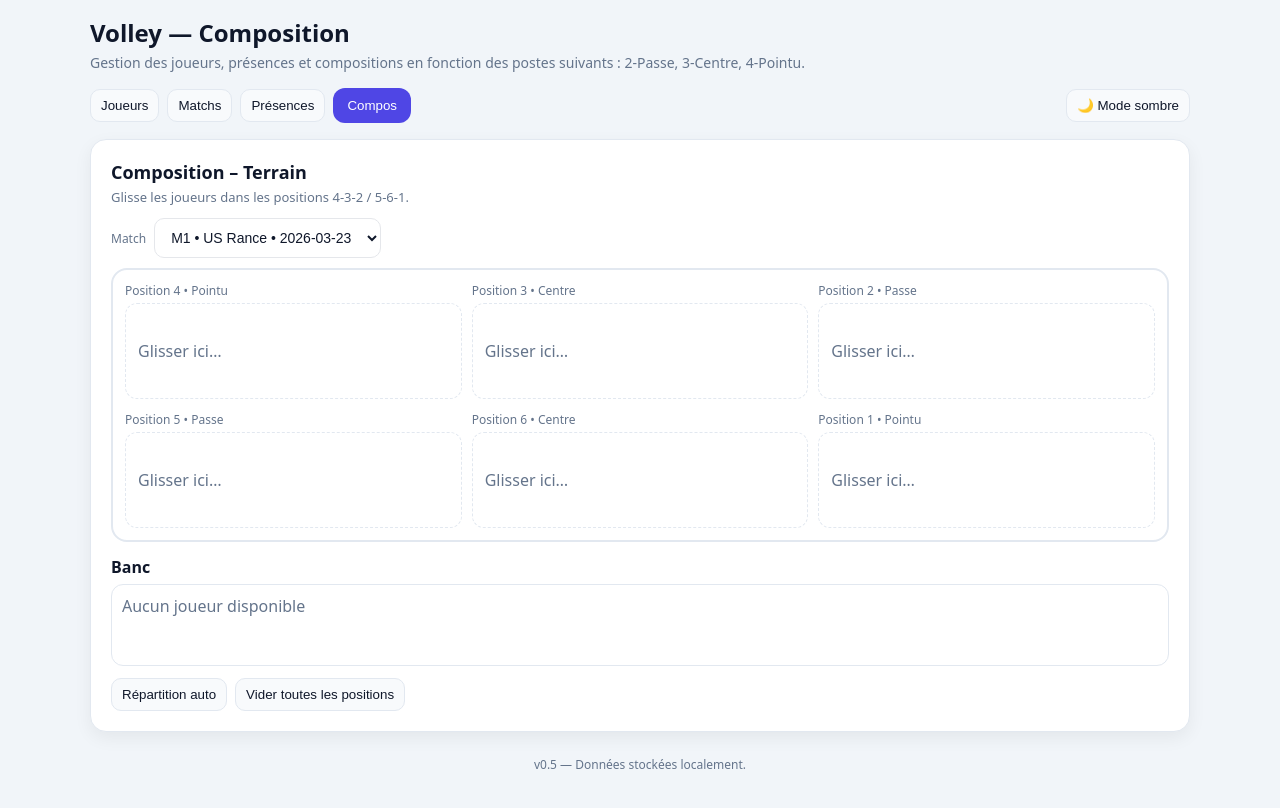
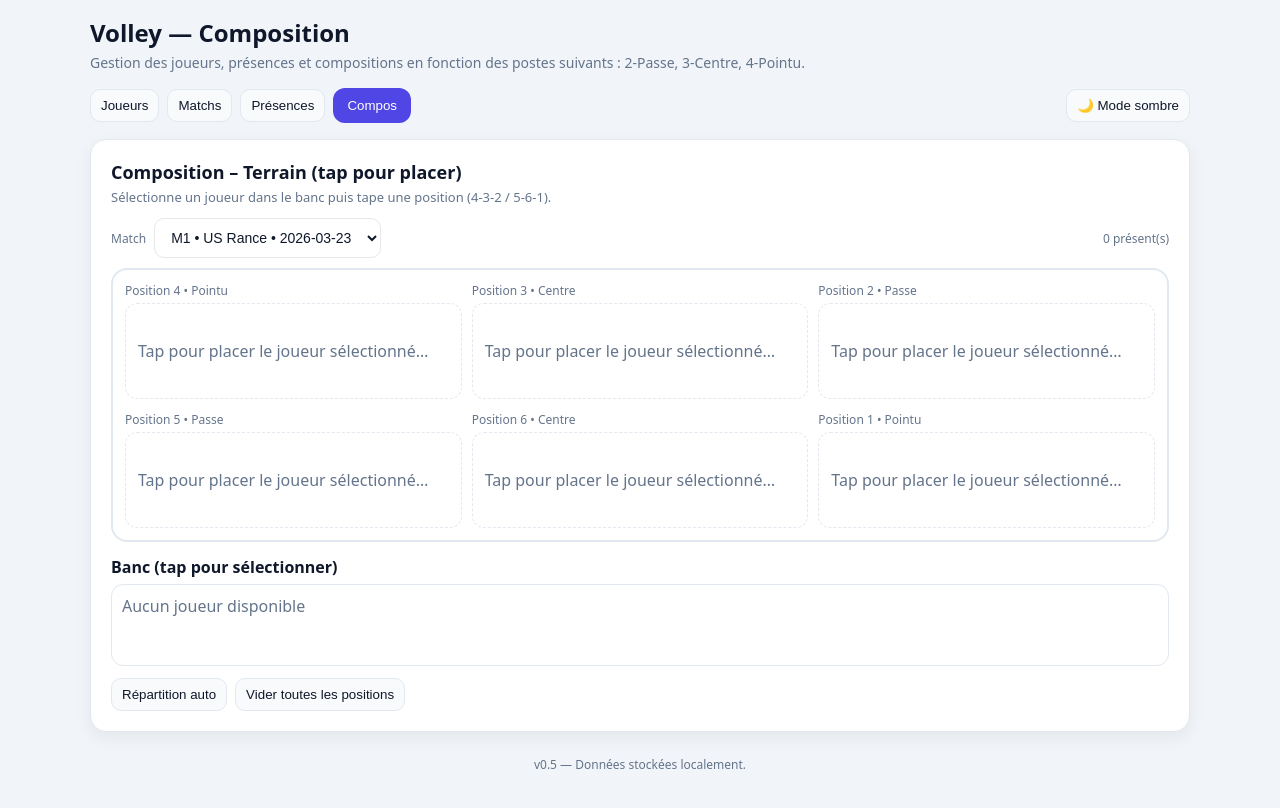
Before and after one commit to Soothsayerus/volley-compo, a React (Vite) app: page / in a window 1280 px wide. Both pictures are taken after a click on the button "Compos". Shown: the top 808 px of the page. Built offline with nearby package versions, Linux system fonts and the light colour scheme.

Commit message:
Drag & Drop V5

```diff
--- a/src/App.tsx
+++ b/src/App.tsx
@@ -906,12 +906,15 @@ const PresencesSection = () => {
   );
 };
 /* ================================
-   Onglet COMPOS — Terrain Drag & Drop (corrigé)
+   Onglet COMPOS — Sélection Banc → Tap Position (mobile-friendly)
+   Lignes : 4‑3‑2 (haut) / 5‑6‑1 (bas)
+   Rôles : 2&5 = Passe, 1&4 = Pointu, 3&6 = Centre
+   1 joueur max par case
 ==================================*/
 const LineupSection = () => {
   const lineup = currentLineup!;
 
-  // === Rôles corrigés ===
+  // Rôles par zone (corrigé selon ta demande)
   const ROLE_BY_ZONE: Record<1|2|3|4|5|6, Position> = {
     2: "2 - Passe",
     5: "2 - Passe",
@@ -925,69 +928,72 @@ const LineupSection = () => {
   const TOP_ROW: (1|2|3|4|5|6)[]    = [4, 3, 2];
   const BOTTOM_ROW: (1|2|3|4|5|6)[] = [5, 6, 1];
 
+  // Récup slot par zone
   const getSlot = (zone: 1|2|3|4|5|6) =>
     lineup.slots.find(s => s.zone === zone) ?? { zone, playerId: undefined };
 
+  // Sélection courante (joueur choisi dans le banc)
+  const [selectedPlayerId, setSelectedPlayerId] = useState<string | null>(null);
+
+  // Joueurs “assignés” et “banc”
   const assignedIds = new Set(
     lineup.slots.map(s => s.playerId).filter(Boolean) as string[]
   );
-
   const benchPlayers = presentPlayers.filter(p => !assignedIds.has(p.id));
 
-  // === DRAG & DROP ===
-  const onDragStartPlayer = (e: React.DragEvent, playerId: string) => {
-    e.dataTransfer.setData("text/plain", playerId);
-    e.dataTransfer.effectAllowed = "move";
-  };
-  const onDragOverAllow = (e: React.DragEvent) => e.preventDefault();
+  // Indication : le joueur “match” le rôle attendu par zone ?
+  const matchesRole = (p: Player, z: 1|2|3|4|5|6) =>
+    [p.pos1, p.pos2, p.pos3].includes(ROLE_BY_ZONE[z]);
 
-  const assignPlayerToZone = (playerId: string, zone: 1|2|3|4|5|6) => {
+  // Placer un joueur dans une zone (retire d’abord toute précédente affectation)
+  const placeSelectedInZone = (zone: 1|2|3|4|5|6) => {
+    if (!selectedPlayerId) return;
+
     const plannedPos = ROLE_BY_ZONE[zone];
     updateLineup(l => {
+      // 1) Retire le joueur de sa zone actuelle (si déjà posé)
       let slots = l.slots.map(s =>
-        s.playerId === playerId ? { ...s, playerId: undefined } : s
+        s.playerId === selectedPlayerId ? { ...s, playerId: undefined } : s
       );
+
+      // 2) Si la zone ciblée est occupée, on renvoie l'occupant au banc (en le retirant seulement)
+      const current = slots.find(s => s.zone === zone);
+      if (current?.playerId && current.playerId !== selectedPlayerId) {
         slots = slots.map(s =>
-        s.zone === zone ? { ...s, playerId, plannedPos } : s
+          s.zone === zone ? { ...s, playerId: undefined } : s
         );
+      }
+
+      // 3) Place le joueur sélectionné
+      slots = slots.map(s =>
+        s.zone === zone ? { ...s, playerId: selectedPlayerId, plannedPos } : s
+      );
+
       return { ...l, slots };
     });
+
+    // On peut garder la sélection active pour enchaîner plusieurs placements
+    // ou l'enlever pour éviter des “taps” involontaires. Ici je la garde active.
+    // Si tu préfères, dé-commente la ligne ci-dessous pour la vider après placement.
+    // setSelectedPlayerId(null);
   };
 
-  const clearZone = (zone: 1|2|3|4|5|6) =>
+  // Vider une zone → remet le joueur au banc
+  const clearZone = (zone: 1|2|3|4|5|6) => {
     updateLineup(l => ({
       ...l,
       slots: l.slots.map(s => s.zone === zone ? { ...s, playerId: undefined } : s)
     }));
-
-  const makeDropZone = (zone: 1|2|3|4|5|6) => (e: React.DragEvent) => {
-    e.preventDefault();
-    const id = e.dataTransfer.getData("text/plain");
-    if (id) assignPlayerToZone(id, zone);
   };
 
-  const dropToBench = (e: React.DragEvent) => {
-    e.preventDefault();
-    const id = e.dataTransfer.getData("text/plain");
-    if (!id) return;
-    updateLineup(l => ({
-      ...l,
-      slots: l.slots.map(s => s.playerId === id ? { ...s, playerId: undefined } : s)
-    }));
+  // Vider toutes les positions
+  const clearAll = () => {
+    updateLineup(l => ({ ...l, slots: l.slots.map(s => ({ ...s, playerId: undefined })) }));
   };
 
-  const matchesRole = (p: Player, z: number) =>
-    [p.pos1, p.pos2, p.pos3].includes(ROLE_BY_ZONE[z as 1|2|3|4|5|6]);
-
-  // === UTILITAIRES ===
-  const clearAll = () =>
-    updateLineup(l => ({
-      ...l,
-      slots: l.slots.map(s => ({ ...s, playerId: undefined }))
-    }));
-
+  // Répartition auto (pos1 en priorité puis pos2/pos3) dans l’ordre 4‑3‑2 / 5‑6‑1
   const autoDistribute = () => {
-    const order = [...TOP_ROW, ...BOTTOM_ROW];
+    const order: (1|2|3|4|5|6)[] = [...TOP_ROW, ...BOTTOM_ROW];
     const available = [...presentPlayers];
 
     const pick = (role: Position) => {
@@ -1006,21 +1012,19 @@ const LineupSection = () => {
     });
   };
 
-  // === STYLE ===
-  const court = {
+  // Styles
+  const court: React.CSSProperties = {
     border: `2px solid ${ui.colors.border}`,
     borderRadius: 16,
     padding: 12,
     background: ui.colors.cardBg
   };
-
-  const rowGrid = {
+  const rowGrid: React.CSSProperties = {
     display: "grid",
     gridTemplateColumns: "1fr 1fr 1fr",
     gap: 10
   };
-
-  const zoneBox = (alert = false) => ({
+  const zoneBox = (alert = false): React.CSSProperties => ({
     border: `1px dashed ${ui.colors.border}`,
     borderRadius: 12,
     padding: 12,
@@ -1029,30 +1033,24 @@ const LineupSection = () => {
     justifyContent: "space-between",
     alignItems: "center",
     background: alert ? "#fca5a520" : ui.colors.cardBg,
+    cursor: "pointer",
   });
-
-  const avatar = {
-    width: 26,
-    height: 26,
-    borderRadius: 999,
+  const avatar: React.CSSProperties = {
+    width: 26, height: 26, borderRadius: 999,
     background: ui.colors.avatarBg,
-    display: "flex",
-    justifyContent: "center",
-    alignItems: "center",
-    fontSize: 11,
-    fontWeight: 700,
-    color: ui.colors.avatarText
+    display: "flex", justifyContent: "center", alignItems: "center",
+    fontSize: 11, fontWeight: 700, color: ui.colors.avatarText
   };
-
-  const pill = {
-    display:"inline-flex",
-    alignItems:"center",
-    gap:6,
-    border:`1px solid ${ui.colors.border}`,
-    background: ui.colors.cardBg,
-    padding:"6px 10px",
-    borderRadius: 999,
-    cursor:"grab",
+  const benchPill: React.CSSProperties = {
+    display:"inline-flex", alignItems:"center", gap:6,
+    border:`1px solid ${ui.colors.border}`, background: ui.colors.cardBg,
+    padding:"8px 12px", borderRadius: 999,
+    cursor:"pointer",
+  };
+  const benchPillActive: React.CSSProperties = {
+    ...benchPill,
+    outline: `2px solid ${ui.colors.primary}`,
+    boxShadow: "0 0 0 2px rgba(0,0,0,0.05)",
   };
 
   const ZoneCell: React.FC<{ zone: 1|2|3|4|5|6 }> = ({ zone }) => {
@@ -1066,34 +1064,25 @@ const ZoneCell: React.FC<{ zone: 1|2|3|4|5|6 }> = ({ zone }) => {
           Position {zone} • {ROLE_BY_ZONE[zone].split(" - ")[1]}
         </div>
 
-      <div
-        style={zoneBox(!!p && !ok)}
-        onDragOver={onDragOverAllow}
-        onDrop={makeDropZone(zone)}
-      >
+        {/* Tap sur la case → place le joueur sélectionné si présent */}
+        <div style={zoneBox(!!p && !ok)} onClick={() => placeSelectedInZone(zone)}>
           {p ? (
             <>
               <div style={{ display:"flex", alignItems:"center", gap:8 }}>
-              <div
-                draggable
-                onDragStart={(e) => onDragStartPlayer(e, p.id)}
-                style={avatar}
-              >
-                {initials(p.nom, p.prenom)}
-              </div>
+                <div style={avatar}>{initials(p.nom, p.prenom)}</div>
 
-              {/* 🚀 UNIQUEMENT LE PRÉNOM DANS LA CELLULE */}
+                {/* 👇 Uniquement le prénom dans la case */}
                 <div style={{ fontWeight:700 }}>{p.prenom}</div>
 
                 {ok ? <Tag text="OK rôle" /> : <Tag text="? rôle" />}
               </div>
 
-            <IconButton onClick={() => clearZone(zone)}>
+              <IconButton onClick={(e) => { e.stopPropagation(); clearZone(zone); }}>
                 Vider
               </IconButton>
             </>
           ) : (
-          <div style={{ color: ui.colors.muted }}>Glisser ici…</div>
+            <div style={{ color: ui.colors.muted }}>Tap pour placer le joueur sélectionné…</div>
           )}
         </div>
       </div>
@@ -1102,8 +1091,8 @@ const ZoneCell: React.FC<{ zone: 1|2|3|4|5|6 }> = ({ zone }) => {
 
   return (
     <Section
-      title="Composition – Terrain"
-      subtitle="Glisse les joueurs dans les positions 4‑3‑2 / 5‑6‑1."
+      title="Composition – Terrain (tap pour placer)"
+      subtitle="Sélectionne un joueur dans le banc puis tape une position (4‑3‑2 / 5‑6‑1)."
     >
       {/* Sélecteur de match */}
       <div style={{ ...hStack(8), marginBottom:10 }}>
@@ -1115,24 +1104,26 @@ const ZoneCell: React.FC<{ zone: 1|2|3|4|5|6 }> = ({ zone }) => {
             </option>
           ))}
         </Select>
+        <div style={{ marginLeft:"auto", fontSize:12, color:ui.colors.muted }}>
+          {presentPlayers.length} présent(s)
+        </div>
       </div>
 
       {/* TERRAIN */}
       <div style={court}>
-        {/* Ligne haute */}
+        {/* Ligne haute : 4 - 3 - 2 */}
         <div style={{ ...rowGrid, marginBottom:12 }}>
           {TOP_ROW.map(z => <ZoneCell key={z} zone={z} />)}
         </div>
-
-        {/* Ligne basse */}
+        {/* Ligne basse : 5 - 6 - 1 */}
         <div style={rowGrid}>
           {BOTTOM_ROW.map(z => <ZoneCell key={z} zone={z} />)}
         </div>
       </div>
 
-      {/* BANC */}
+      {/* BANC — sélectionner un joueur (tap) */}
       <div style={{ marginTop:14 }}>
-        <div style={{ fontWeight:700, marginBottom:6 }}>Banc</div>
+        <div style={{ fontWeight:700, marginBottom:6 }}>Banc (tap pour sélectionner)</div>
 
         <div
           style={{
@@ -1144,41 +1135,43 @@ const ZoneCell: React.FC<{ zone: 1|2|3|4|5|6 }> = ({ zone }) => {
             flexWrap:"wrap",
             gap:8
           }}
-          onDragOver={onDragOverAllow}
-          onDrop={dropToBench}
         >
           {benchPlayers.length === 0 && (
             <div style={{ color:ui.colors.muted }}>Aucun joueur disponible</div>
           )}
 
-          {benchPlayers.map(p => (
+          {benchPlayers.map(p => {
+            const active = selectedPlayerId === p.id;
+            return (
               <div
                 key={p.id}
-              draggable
-              onDragStart={(e) => onDragStartPlayer(e, p.id)}
-              style={pill}
+                onClick={() => setSelectedPlayerId(p.id)}
+                style={active ? benchPillActive : benchPill}
+                title="Sélectionner ce joueur puis taper une position"
               >
                 <div style={avatar}>{initials(p.nom, p.prenom)}</div>
-              <span>{p.prenom} {p.nom}</span>
+                <span style={{ fontWeight:600 }}>{p.prenom} {p.nom}</span>
                 <span style={{ display:"inline-flex", gap:6 }}>
                   <Tag text={p.pos1} />
                   {p.pos2 && <Tag text={p.pos2} />}
                   {p.pos3 && <Tag text={p.pos3} />}
                 </span>
               </div>
-          ))}
+            );
+          })}
         </div>
       </div>
 
-      {/* ACTIONS */}
+      {/* Actions */}
       <div style={{ ...hStack(8), marginTop:12, flexWrap:"wrap" }}>
-        {/* Impression supprimée */}
         <IconButton onClick={autoDistribute}>Répartition auto</IconButton>
         <IconButton onClick={clearAll}>Vider toutes les positions</IconButton>
       </div>
     </Section>
   );
 };
+
+
   /* ================================
      Render
   ==================================*/
```
Lines whose indentation alone changed are shown as unchanged.
